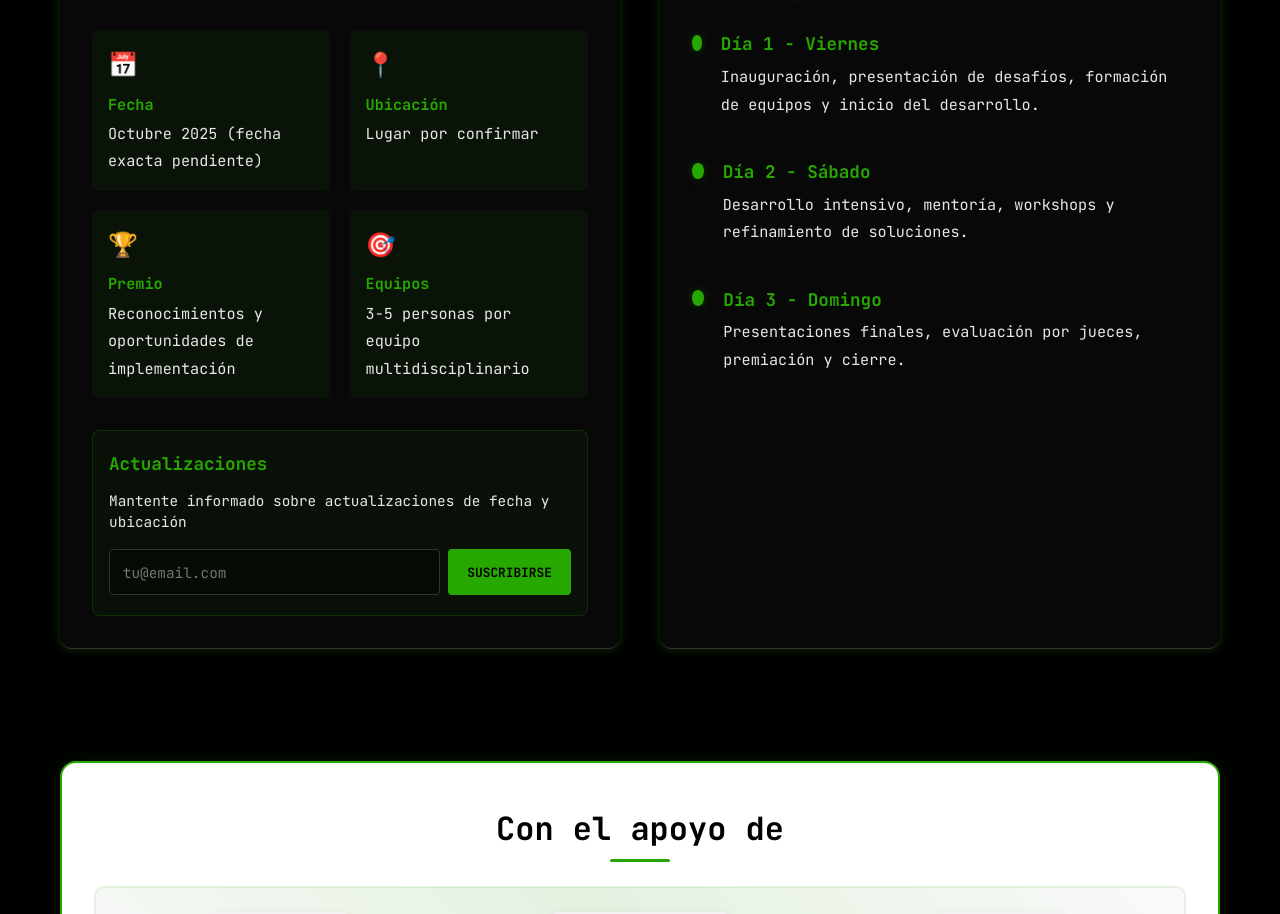
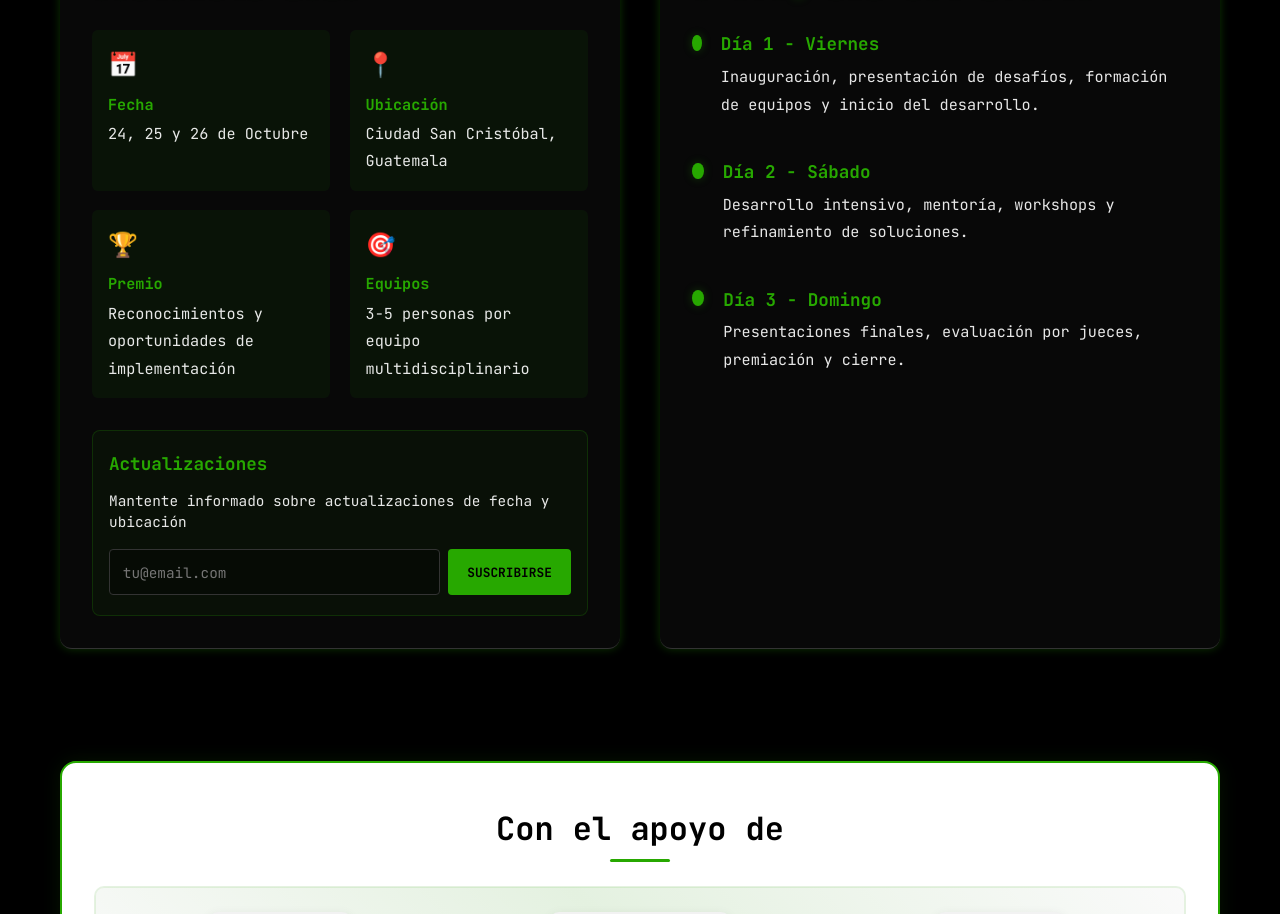
Before and after one commit to devotiongt/devotion-site, a React (Vite) app: page /devotion-site/hack2025 in a window 1280 px wide. Shown: the part 2047-2961 px from the top of the page. Built offline with nearby package versions, Linux system fonts and the light colour scheme; no server answers.

Commit message:
Lugar y fecha

```diff
--- a/src/translations/translations.js
+++ b/src/translations/translations.js
@@ -296,8 +296,8 @@ export const translations = {
       },
       guatemala: {
         title: 'Guatemala 2025',
-        location: 'Lugar por confirmar',
-        date: 'Octubre 2025 (fecha exacta pendiente)',
+        location: 'Ciudad San Cristóbal, Guatemala',
+        date: '24, 25 y 26 de Octubre',
         description: 'Únete al primer #HACK en Guatemala. Estamos organizando este evento histórico para conectar a la comunidad cristiana tecnológica del país.',
         updates: 'Mantente informado sobre actualizaciones de fecha y ubicación'
       },
@@ -689,8 +689,8 @@ export const translations = {
       },
       guatemala: {
         title: 'Guatemala 2025',
-        location: 'Venue to be confirmed',
-        date: 'October 2025 (exact date pending)',
+        location: 'Ciudad San Cristóbal, Guatemala',
+        date: 'October 24, 25 and 26',
         description: 'Join the first #HACK in Guatemala. We\'re organizing this historic event to connect the country\'s Christian tech community.',
         updates: 'Stay informed about date and location updates'
       },
```
